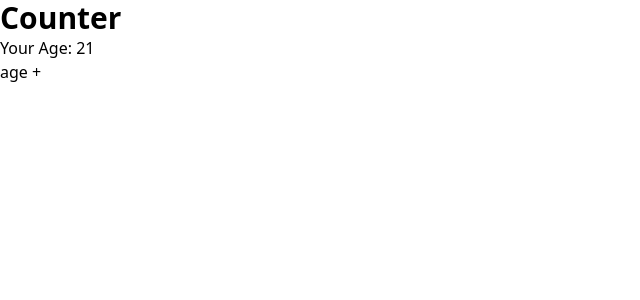
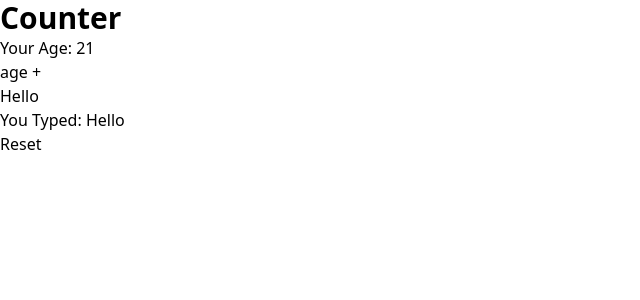
Before and after one commit to rofiqahmad22/demo-react-vite, a React (Vite) app: page / in a window 1280 px wide. Shown: the top 300 px of the page, without its empty margins (0-640 px from the left). Built offline with nearby package versions, Linux system fonts and the light colour scheme.

Commit message:
create input component

```diff
--- a/src/App.tsx
+++ b/src/App.tsx
@@ -1,4 +1,5 @@
 import { Age } from "./components/age";
+import { Myinput } from "./components/type";
 
 export default function App() {
   return (
@@ -7,6 +8,7 @@
         <h1 className="text-3xl font-bold">Counter</h1>
       </header>
       <Age />
+      <Myinput />
     </div>
   );
 }
--- /dev/null
+++ b/src/components/type.tsx
@@ -0,0 +1,17 @@
+import { useState } from "react";
+
+export function Myinput() {
+  const [text, setText] = useState("Hello");
+
+  function handleChange(event: React.ChangeEvent<HTMLInputElement>) {
+    setText(event.target.value);
+  }
+
+  return (
+    <>
+      <input value={text} onChange={handleChange} />
+      <p>You Typed: {text}</p>
+      <button onClick={() => setText("Hello")}>Reset</button>
+    </>
+  );
+}
```
